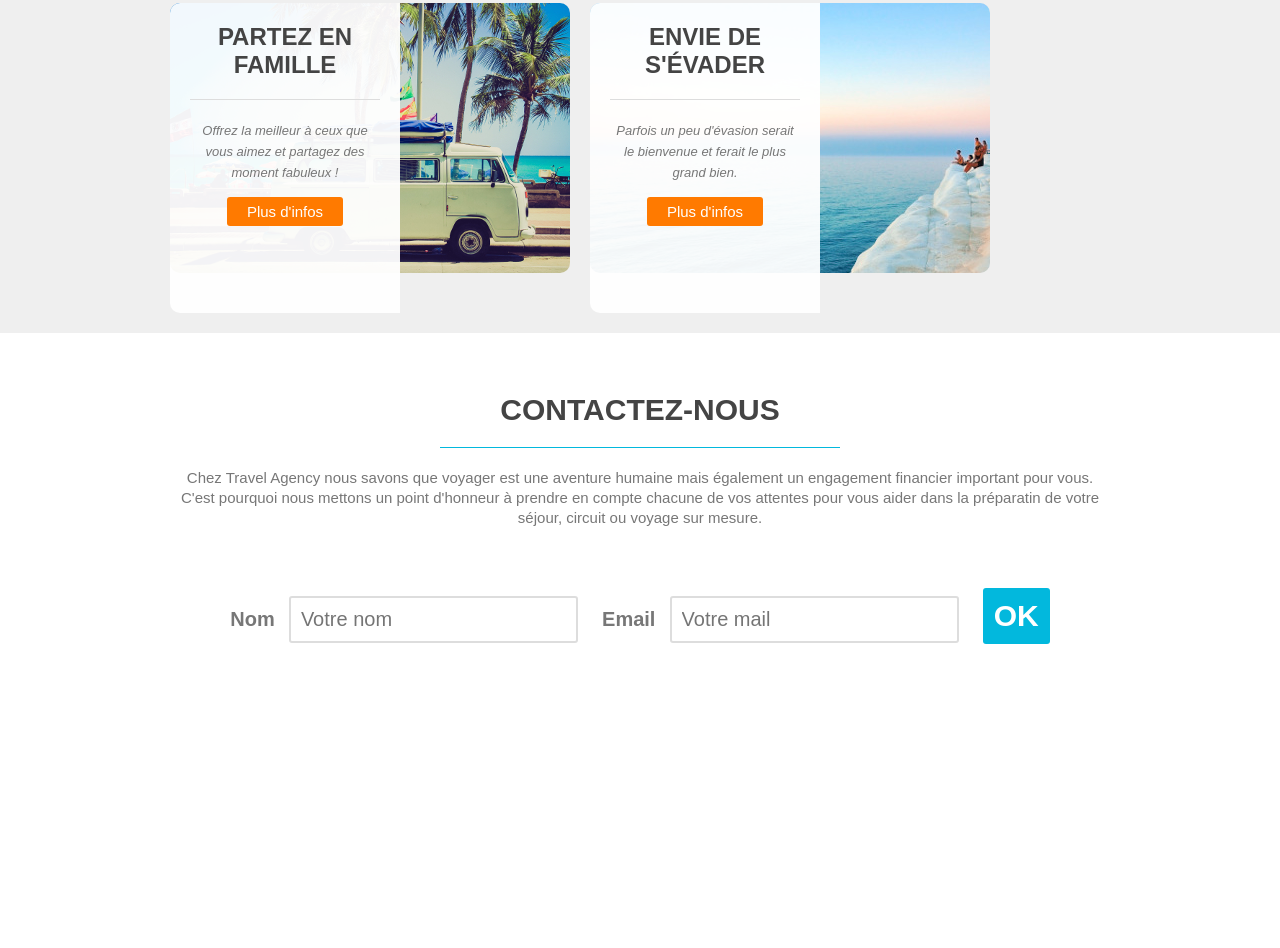
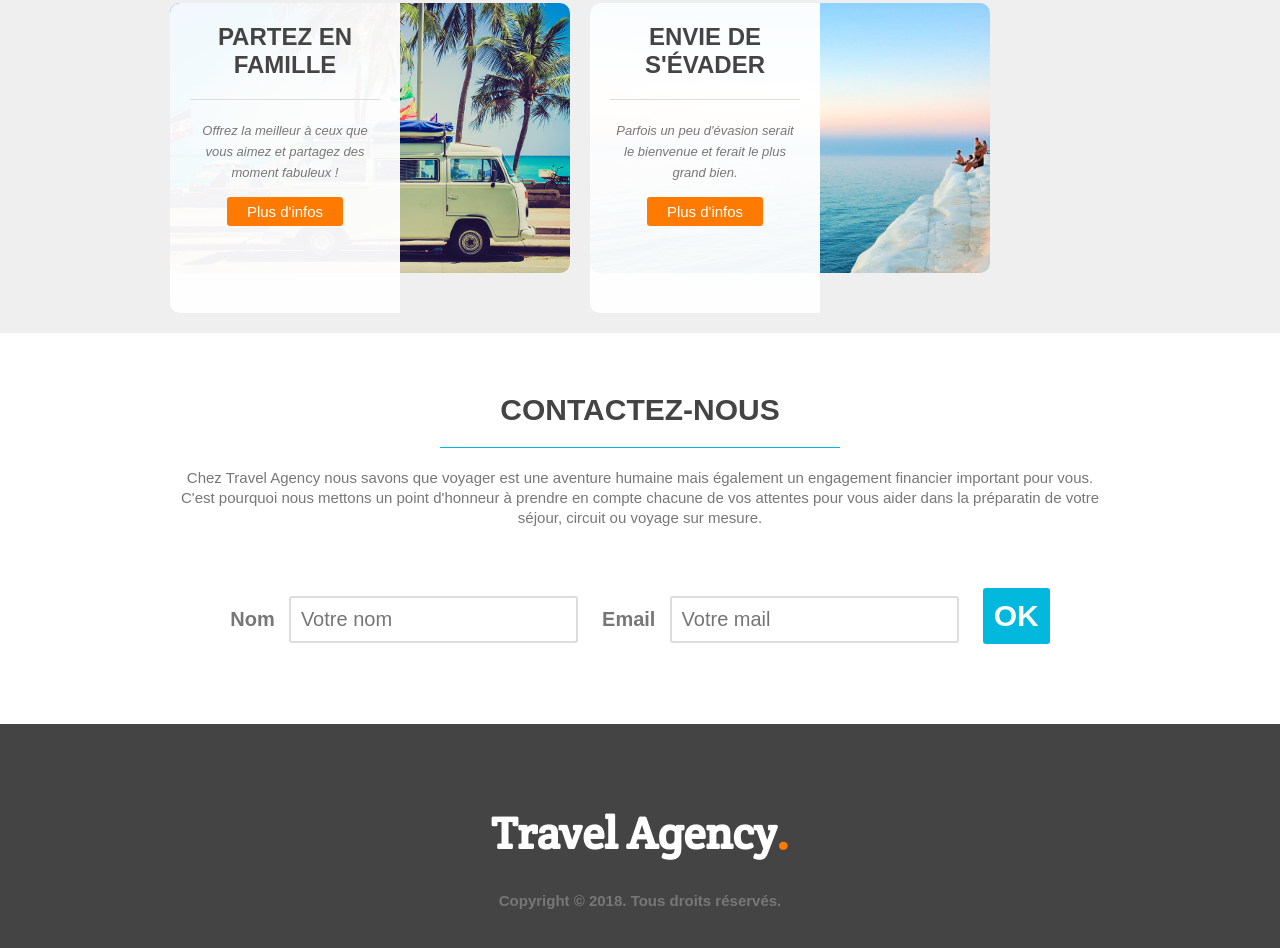
Before and after one commit to enzo34/ExempleSiteVitrine, a plain HTML site: page ExempleSiteVitrine/index.html in a window 1280 px wide. Shown: the part 1205-2153 px from the top of the page. Before the commit the page ends 1929 px from the top, so only its background shows below. Drawn offline with Linux system fonts and the light colour scheme.

Commit message:
Partie Footer et fin

```diff
--- a/ExempleSiteVitrine/index.html
+++ b/ExempleSiteVitrine/index.html
@@ -84,7 +84,10 @@
         </section>
 
         <footer>
-
+            <div class="wrapper">
+                <h1>Travel Agency<span class="orange">.</span></h1>
+                <div class="copyright">Copyright © 2018. Tous droits réservés.</div>
+            </div>
         </footer>
     </body>
 
--- a/ExempleSiteVitrine/style.css
+++ b/ExempleSiteVitrine/style.css
@@ -271,3 +271,25 @@ input[type = "text"] {
     color: #fff;
     background-color: #444;
 }
+
+
+/* FOOTER */
+
+
+footer {
+    height: 260px;
+    background-color: #444;
+}
+
+footer h1 {
+    color: #fff;
+    text-align: center;
+    padding-top: 80px
+}
+
+.copyright {
+    text-align: center;
+    font-weight: bold;
+    padding-top: 30px;
+    color: #777;
+}
```
